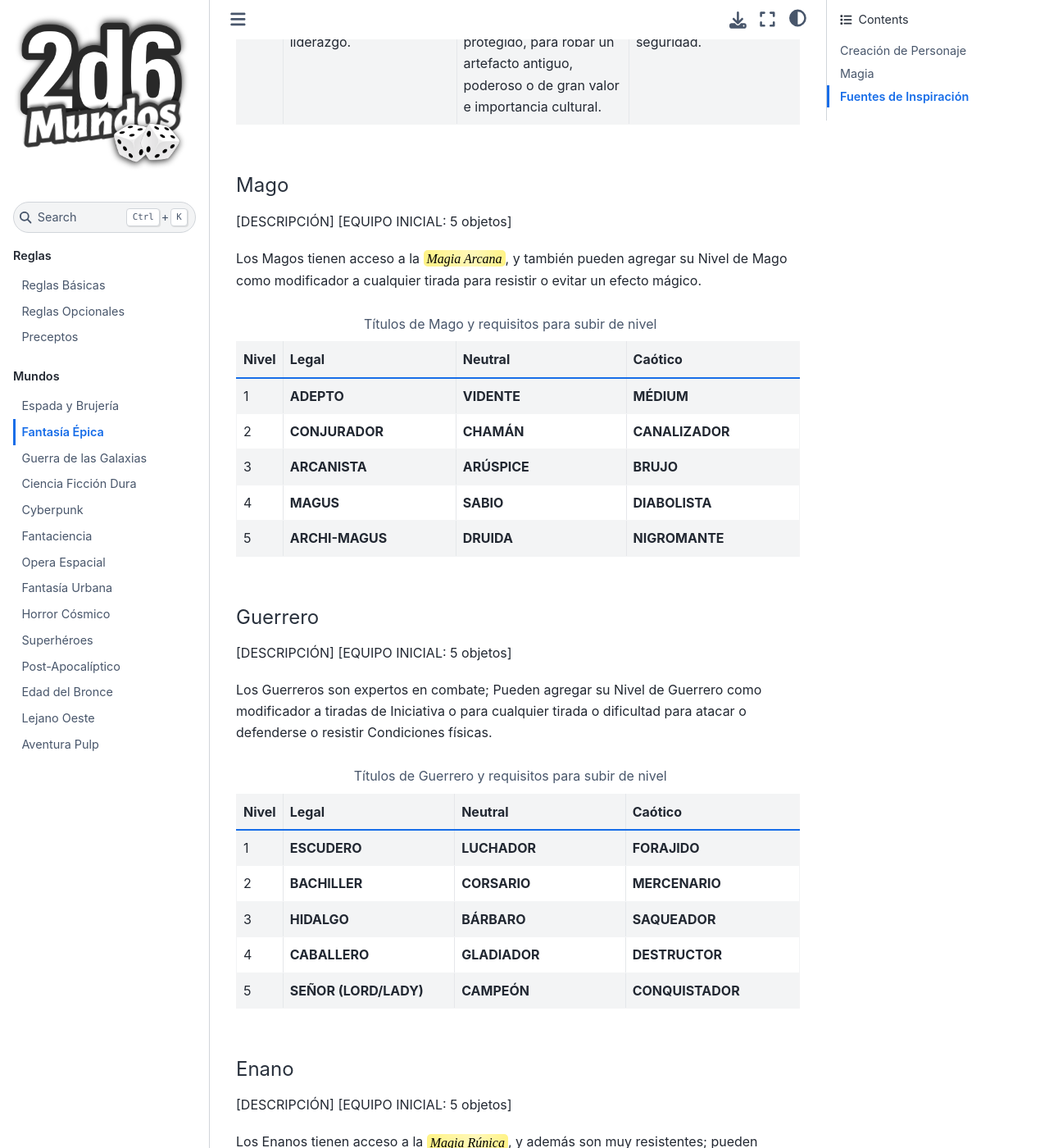
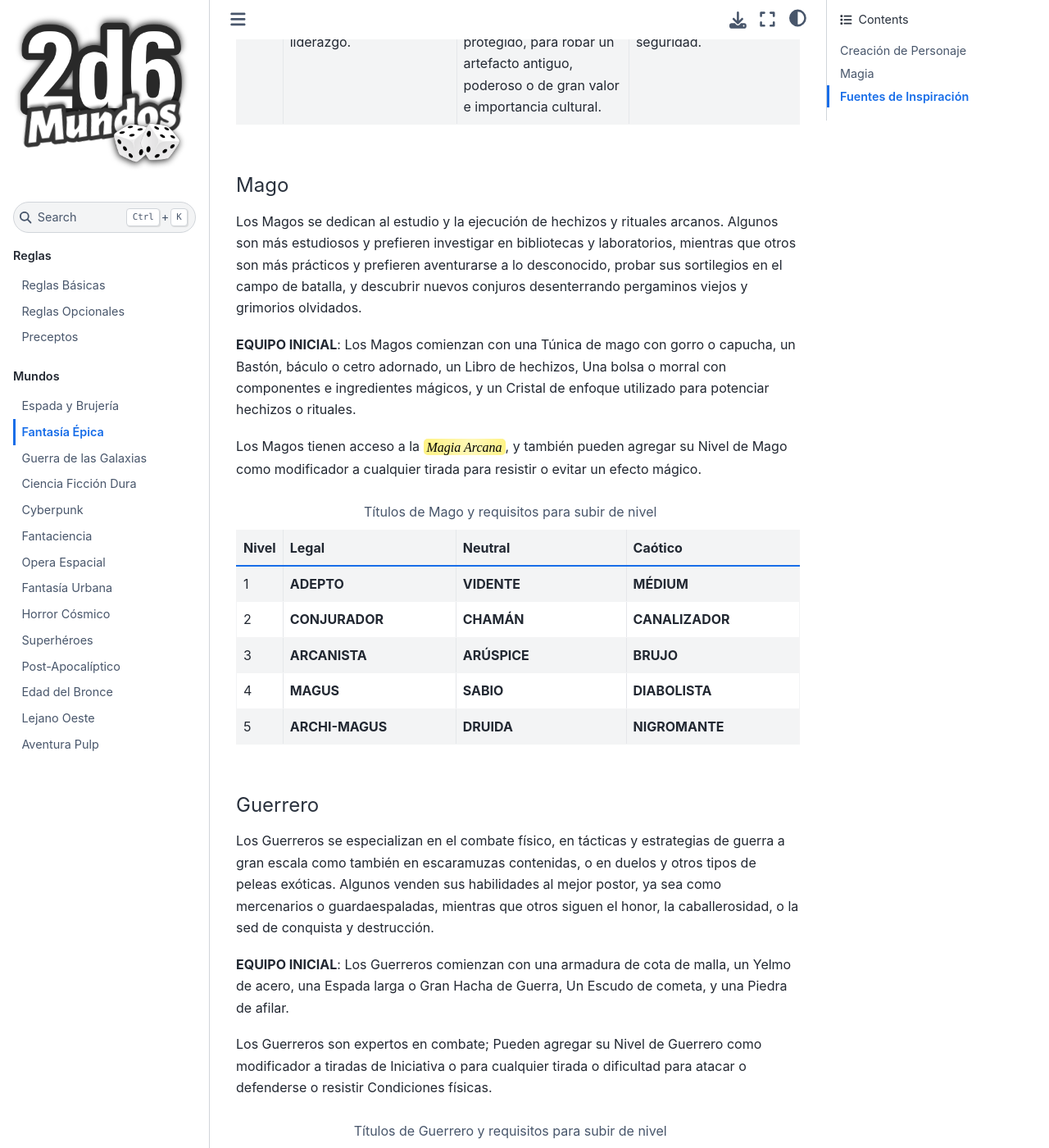
Before and after one commit to TaTooKa/2d6Mundos, a Sphinx documentation site: the page built from docs/source/pages/worlds/fantasia-epica.rst, in a window 1280 px wide and 1400 px high, scrolled down 6025 px. Shown: the whole window at 82% size. Built offline with Sphinx 7.4.7 and the Sphinx Book theme 1.1.4, drawn with Linux system fonts in a browser that asks for light colours; some web fonts are replaced; cross-references to code outside the pages are shown as plain code.

Commit message:
add class descriptions.

```diff
--- a/docs/source/pages/worlds/fantasia-epica.rst
+++ b/docs/source/pages/worlds/fantasia-epica.rst
@@ -104,8 +104,9 @@ Los Ladrones son muy suertudos; Pueden repetir una tirada de cualquier tipo con
 Mago
 ****
 
-[DESCRIPCIÓN]
-[EQUIPO INICIAL: 5 objetos]
+Los Magos se dedican al estudio y la ejecución de hechizos y rituales arcanos. Algunos son más estudiosos y prefieren investigar en bibliotecas y laboratorios, mientras que otros son más prácticos y prefieren aventurarse a lo desconocido, probar sus sortilegios en el campo de batalla, y descubrir nuevos conjuros desenterrando pergaminos viejos y grimorios olvidados.
+
+**EQUIPO INICIAL**: Los Magos comienzan con una Túnica de mago con gorro o capucha, un Bastón, báculo o cetro adornado, un Libro de hechizos, Una bolsa o morral con componentes e ingredientes mágicos, y un Cristal de enfoque utilizado para potenciar hechizos o rituales.
 
 Los Magos tienen acceso a la :hoverxref:`Magia Arcana <fantasia-epica-magia-arcana>`, y también pueden agregar su Nivel de Mago como modificador a cualquier tirada para resistir o evitar un efecto mágico.
 
@@ -122,8 +123,9 @@ Los Magos tienen acceso a la :hoverxref:`Magia Arcana <fantasia-epica-magia-arca
 Guerrero
 ********
 
-[DESCRIPCIÓN]
-[EQUIPO INICIAL: 5 objetos]
+Los Guerreros se especializan en el combate físico, en tácticas y estrategias de guerra a gran escala como también en escaramuzas contenidas, o en duelos y otros tipos de peleas exóticas. Algunos venden sus habilidades al mejor postor, ya sea como mercenarios o guardaespaladas, mientras que otros siguen el honor, la caballerosidad, o la sed de conquista y destrucción.
+
+**EQUIPO INICIAL**: Los Guerreros comienzan con una armadura de cota de malla, un Yelmo de acero, una Espada larga o Gran Hacha de Guerra, Un Escudo de cometa, y una Piedra de afilar.
 
 Los Guerreros son expertos en combate; Pueden agregar su Nivel de Guerrero como modificador a tiradas de Iniciativa o para cualquier tirada o dificultad para atacar o defenderse o resistir Condiciones físicas.
 
@@ -170,8 +172,6 @@ Los Enanos tienen acceso a la :hoverxref:`Magia Rúnica <fantasia-epica-magia-ru
    "44. Nombre", "54. Nombre", "64. Nombre"
    "45. Nombre", "55. Nombre", "65. Nombre"
    "46. Nombre", "56. Nombre", "66. Nombre"
-
-
 
 Elfo
 ****
```
